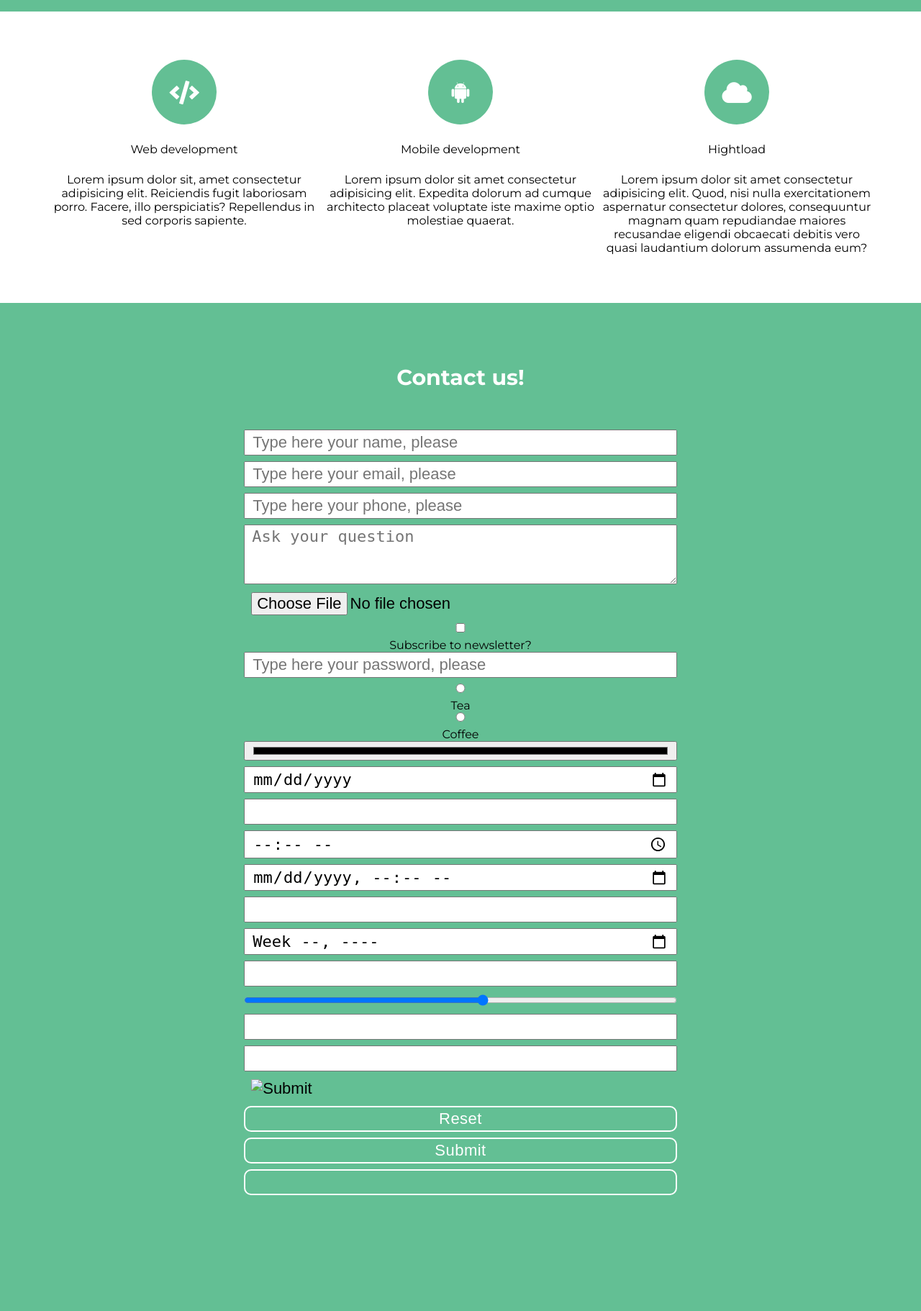
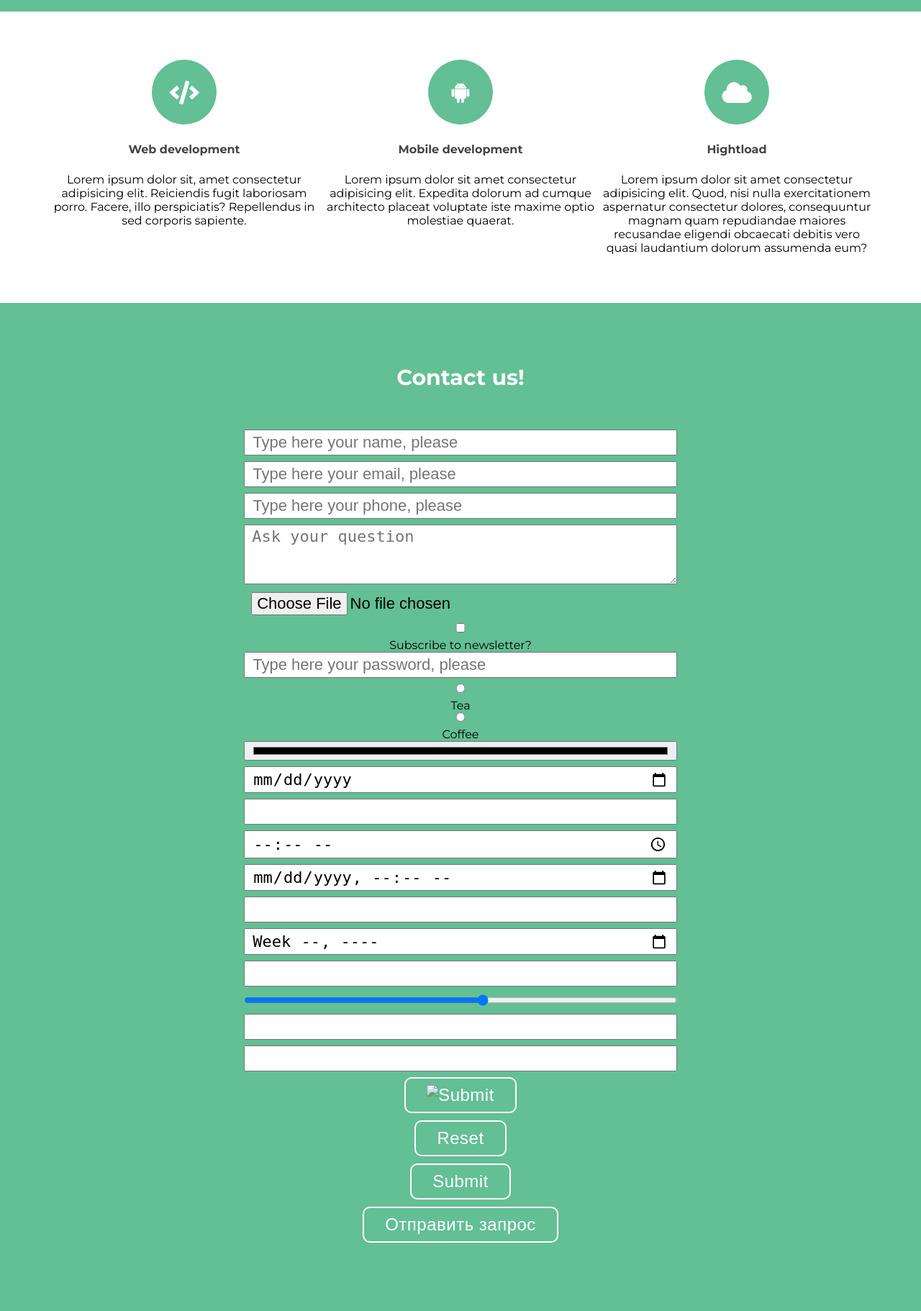
Before and after one commit to VeryLazyFox/homeworks, a PHP site: page / in a window 1280 px wide. Shown: the part 648-2470 px from the top of the page at 72% size. Before the commit the page ends 2309 px from the top, so only its background shows below. Run offline with PHP 8.4, Linux system fonts and the light colour scheme.

Commit message:
add ancors, fix text

```diff
--- a/WD_PS1 HTML, CSS/Landing/index.html
+++ b/WD_PS1 HTML, CSS/Landing/index.html
@@ -13,12 +13,12 @@
         <p class='text'>N<span class='plus'>++</span></p>
       </div>
       <nav class='navigation'>
-          <a href="#">products</a>
-          <a href="#">about us</a>
-          <a href="#">contact us</a>
+          <a href='#products'>products</a>
+          <a href="#about us">about us</a>
+          <a href="#contact us">contact us</a>
       </nav>
     </header>
-    <section class="iphone">
+    <section id='products' class="iphone">
       <div class="phone">
         <div class="phone__image">
           <img src="img/iPhone.png" alt="iPhone">
@@ -30,7 +30,7 @@
         </div>
       </div>
     </section>
-    <section class='icons'>
+    <section id='about us' class='icons'>
       <div class="item">
         <div class="item__icon">
           <i class="fas fa-code icon"></i>
@@ -53,41 +53,40 @@
         <div class="item__text">Lorem ipsum dolor sit amet consectetur adipisicing elit. Quod, nisi nulla exercitationem aspernatur consectetur dolores, consequuntur magnam quam repudiandae maiores recusandae eligendi obcaecati debitis vero quasi laudantium dolorum assumenda eum?</div>
       </div>
     </section>
-    <section class="contact">
+    <section id='contact us' class="contact">
       <form class="form" action="">
           <h2 class='form__headline'>Contact us!</h2>
-          <input type="text" placeholder="Type here your name, please">
-          <input type="email" placeholder="Type here your email, please">
-          <input type="tel" placeholder="Type here your phone, please">
-          <textarea resize: none rows="3" placeholder="Ask your question"></textarea>
-          <input type="file" placeholder="Download here your file, please">
-          <input type="hidden" placeholder='it`s hidden'>
-          <input type="checkbox" id="subscribe" name="subscribe" value="newsletter">
+          <input class='input' type="text" placeholder="Type here your name, please">
+          <input class='input' type="email" placeholder="Type here your email, please">
+          <input class='input' type="tel" placeholder="Type here your phone, please">
+          <textarea class='textarea' resize: none rows="3" placeholder="Ask your question"></textarea>
+          <input class='input' type="file" placeholder="Download here your file, please">
+          <input class='input' type="hidden" placeholder='it`s hidden'>
+          <input class='input' type="checkbox" id="subscribe" name="subscribe" value="newsletter">
             <label for="subscribe">Subscribe to newsletter?</label>
-          <input type="password" placeholder='Type here your password, please '>
-          <input type="radio" name="drink" value="radio">
+          <input class='input' type="password" placeholder='Type here your password, please '>
+          <input class='input' type="radio" name="drink" value="radio">
             <label for="radio">Tea</label>
-          <input type="radio" name="drink" value="radio2">
+          <input class='input' type="radio" name="drink" value="radio2">
             <label for="radio2">Coffee</label>
 
-          <input type="color">
-          <input type="date">
-          <input type="datetime">
-          <input type="time">
-          <input type="datetime-local">
-          <input type="mounth">
-          <input type="week">
-          <input type="number">
-          <input type="range" min="1" max="10">
-          <input type="search">
-          <input type="url">
+          <input class='input' type="color">
+          <input class='input' type="date">
+          <input class='input' type="datetime">
+          <input class='input' type="time">
+          <input class='input' type="datetime-local">
+          <input class='input' type="mounth">
+          <input class='input' type="week">
+          <input class='input' type="number">
+          <input class='input' type="range" min="1" max="10">
+          <input class='input' type="search">
+          <input class='input' type="url">
 
-          <input type="image">
-          <input type="reset" class='button'>
-          <input type="submit" class='button'>
-          <input type="button" class='button'>
+          <input type="image" class='button button-contact' >
+          <input type="reset" class='button button-contact'>
+          <input type="submit" class='button button-contact'>
+          <input type="button" class='button button-contact' value='Отправить запрос'>
       </form>
-
     </section>
   </body>
 </html>
--- a/WD_PS1 HTML, CSS/Landing/style.css
+++ b/WD_PS1 HTML, CSS/Landing/style.css
@@ -102,6 +102,8 @@ body {
 }
 .icons .item__headline {
   margin-bottom: 23px;
+  font-weight: 700;
+  color: #454343;
 }
 
 .contact {
@@ -122,7 +124,7 @@ body {
 .contact .form__headline {
   margin-bottom: 54px;
 }
-.contact .form input, .contact .form textarea {
+.contact .form .input, .contact .form .textarea {
   width: 100%;
   font-size: 22px;
   padding: 3px 10px;
@@ -160,5 +162,8 @@ button:active, .button:active {
   transform: translateY(1px);
   filter: saturate(150%);
 }
+button-contact, .button-contact {
+  margin-bottom: 10px;
+}
 
 /*# sourceMappingURL=style.css.map */
--- a/WD_PS1 HTML, CSS/Landing/style.scss
+++ b/WD_PS1 HTML, CSS/Landing/style.scss
@@ -119,6 +119,8 @@ body {
     }
     &__headline{
       margin-bottom: 23px;
+      font-weight: 700;
+      color: #454343;
     }
   }
 }
@@ -138,7 +140,7 @@ body {
     &__headline{
       margin-bottom: 54px;
     }
-    input,textarea{
+    .input,.textarea{
       width: 100%;
       font-size: 22px;
       padding: 3px 10px;
@@ -157,4 +159,9 @@ button, .button{
   cursor: pointer;
   border: solid 2px white;
   border-radius: 10px;
+  &-contact{
+    // width: 30%;
+    margin-bottom: 10px;
+    // padding: 10px 20px;
+  }
 }
```
Also changed, not shown: 1 other file.
